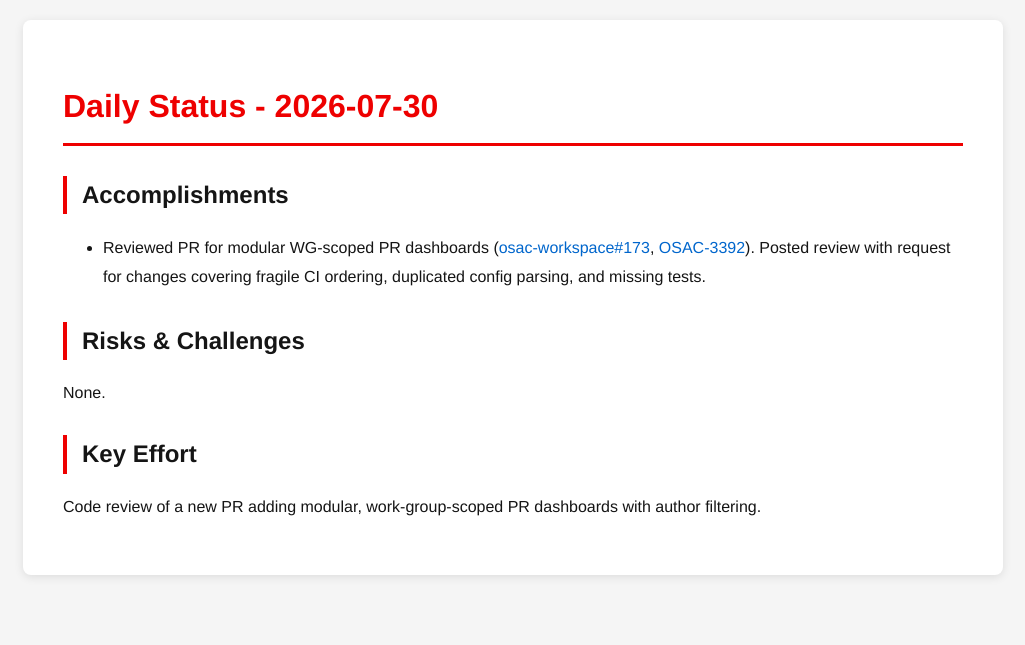
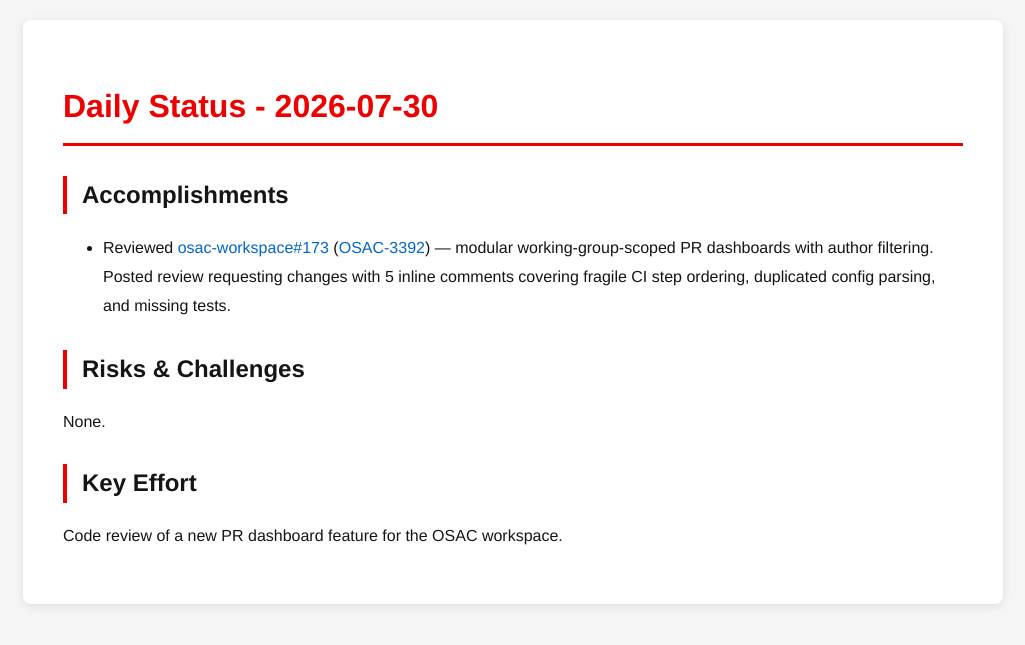
Before and after one commit to tzvatot/daily-status, a Jekyll site: the page built from 2026-07-30.md, in a window 1280 px wide. Shown: the top 645 px of the page, without its empty margins (127-1152 px from the left). Built offline with Jekyll 4.4.1, drawn with Linux system fonts in a browser that asks for light colours.

Commit message:
Daily status update - 2026-07-30

```diff
--- a/2026-07-30.md
+++ b/2026-07-30.md
@@ -7,10 +7,10 @@
 # Daily Status - 2026-07-30
 
 ## Accomplishments
-- Reviewed PR for modular WG-scoped PR dashboards ([osac-workspace#173](https://github.com/osac-project/osac-workspace/pull/173), [OSAC-3392](https://redhat.atlassian.net/browse/OSAC-3392)). Posted review with request for changes covering fragile CI ordering, duplicated config parsing, and missing tests.
+- Reviewed [osac-workspace#173](https://github.com/osac-project/osac-workspace/pull/173) ([OSAC-3392](https://redhat.atlassian.net/browse/OSAC-3392)) — modular working-group-scoped PR dashboards with author filtering. Posted review requesting changes with 5 inline comments covering fragile CI step ordering, duplicated config parsing, and missing tests.
 
 ## Risks & Challenges
 None.
 
 ## Key Effort
-Code review of a new PR adding modular, work-group-scoped PR dashboards with author filtering.
+Code review of a new PR dashboard feature for the OSAC workspace.
```
